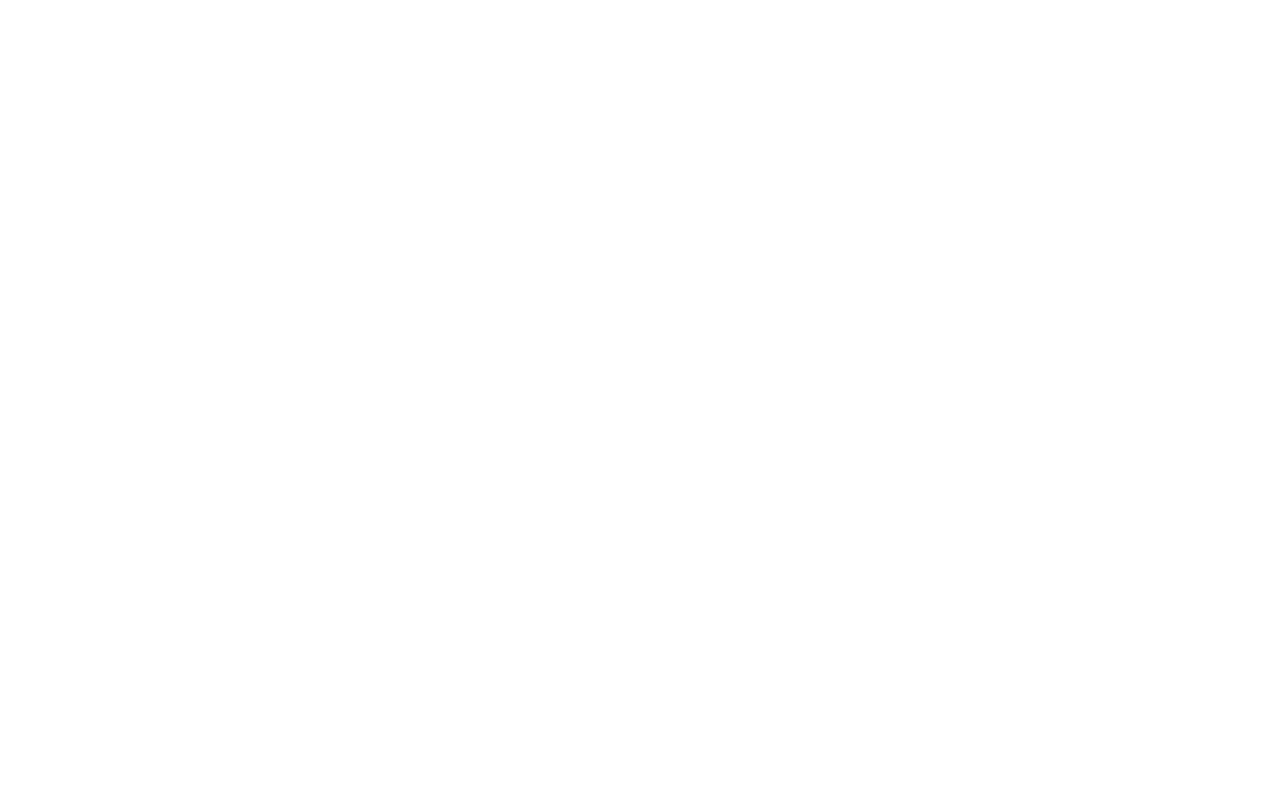
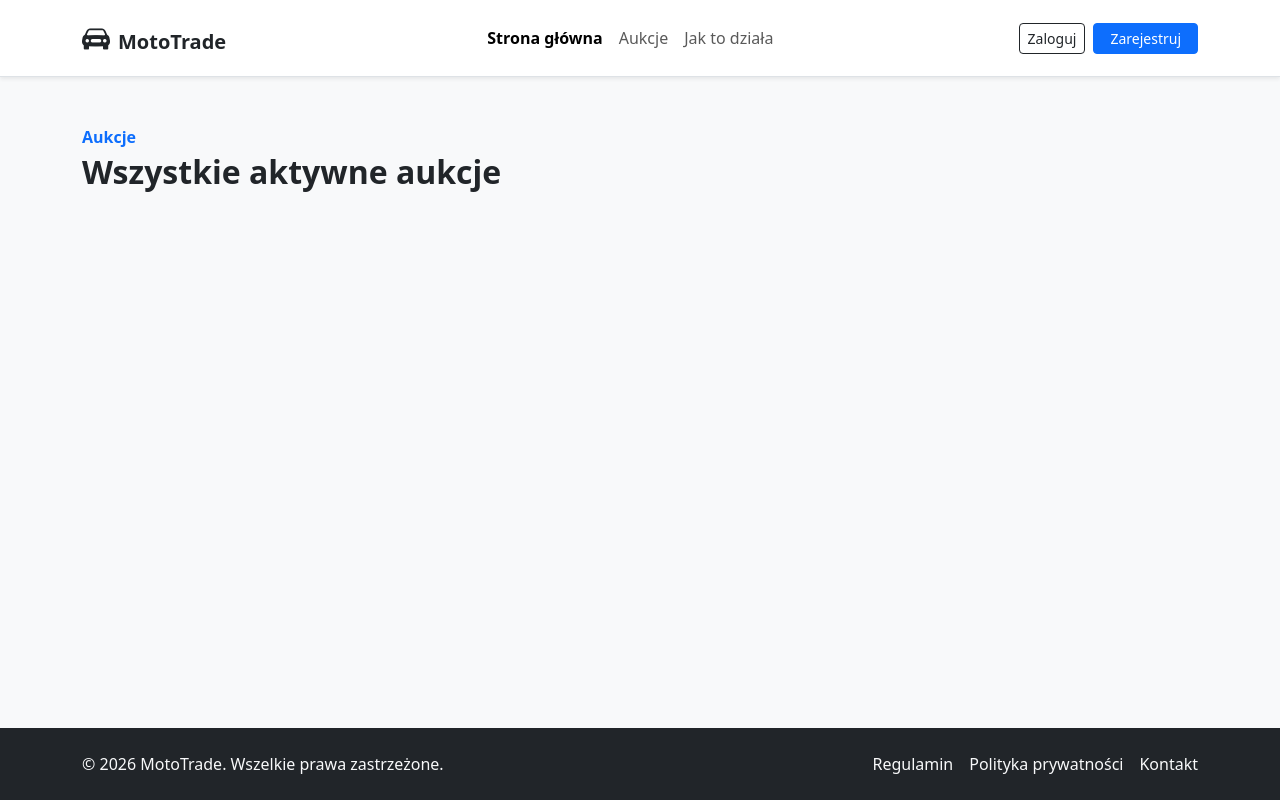
Before and after one commit to Dani3lKaz/Car-Auction-System, a React (Vite) app in the folder frontend/: page /auctions in a window 1280 px wide. Before the commit this address had no page. Built offline with nearby package versions, Linux system fonts and the light colour scheme.

Commit message:
feat: add auction card component

```diff
--- a/frontend/src/App.jsx
+++ b/frontend/src/App.jsx
@@ -3,6 +3,7 @@
 import LoginPage from "./pages/LoginPage";
 import RegisterPage from "./pages/RegisterPage";
 import { AuthProvider } from "./components/AuthContext";
+import AuctionListPage from "./pages/AuctionListPage";
 
 function App() {
   return (
@@ -12,6 +13,7 @@
           <Route path="/" element={<HomePage />} />
           <Route path="/login" element={<LoginPage />} />
           <Route path="/register" element={<RegisterPage />} />
+          <Route path="/auctions" element={<AuctionListPage />} />
         </Routes>
       </AuthProvider>
     </Router>
--- /dev/null
+++ b/frontend/src/components/AuctionCard.jsx
@@ -0,0 +1,39 @@
+import "../styles/auctioncard.css";
+import noCarImage from "../assets/no-car-image.jpeg";
+
+function AuctionCard({ title, image, price, year }) {
+  return (
+    <article className="card border-0 shadow-sm h-100 auction-card">
+
+      <div className="card-img-top auction-card-image bg-light overflow-hidden" style={{ height: '200px' }}>
+        <img
+          src={image || noCarImage}
+          alt={title}
+          className="w-100 h-100 object-fit-cover"
+        />
+      </div>
+
+      <div className="card-body d-flex flex-column">
+        <div className="mb-2">
+          <span className="badge text-bg-secondary">{year || "MotoTrade"}</span>
+        </div>
+
+        <h3 className="h5 fw-semibold mb-3">{title}</h3>
+
+        <p className="text-secondary mb-3 small">
+          Gotowy do licytacji. Sprawdź szczegóły pojazdu.
+        </p>
+
+        <div className="d-flex justify-content-between align-items-center mt-auto">
+          <p className="h5 text-primary mb-0 fw-bold">{price} PLN</p>
+          <button className="btn btn-sm btn-primary">
+            Licytuj
+          </button>
+        </div>
+      </div>
+
+    </article>
+  );
+}
+
+export default AuctionCard;
--- a/frontend/src/components/Footer.jsx
+++ b/frontend/src/components/Footer.jsx
@@ -2,7 +2,7 @@
   return (
     <footer className="bg-dark text-light py-4 mt-4">
       <div className="container d-flex flex-column flex-md-row justify-content-between align-items-center gap-2">
-        <p className="mb-0">&copy; {new Date().getFullYear()} Car Auctions. Wszelkie prawa zastrzeżone.</p>
+        <p className="mb-0">&copy; {new Date().getFullYear()} MotoTrade. Wszelkie prawa zastrzeżone.</p>
         <div className="d-flex gap-3">
           <a className="text-light text-decoration-none" href="#">Regulamin</a>
           <a className="text-light text-decoration-none" href="#">Polityka prywatności</a>
--- a/frontend/src/components/Navbar.jsx
+++ b/frontend/src/components/Navbar.jsx
@@ -34,9 +34,9 @@
               </Link>
             </li>
             <li className="nav-item">
-              <a className="nav-link" href="#featured">
+              <Link className="nav-link" to="/auctions">
                 Aukcje
-              </a>
+              </Link>
             </li>
             <li className="nav-item">
               <a className="nav-link" href="#how-it-works">
--- /dev/null
+++ b/frontend/src/pages/AuctionListPage.jsx
@@ -0,0 +1,39 @@
+import Footer from "../components/Footer";
+import Navbar from "../components/Navbar";
+import AuctionCard from "../components/AuctionCard";
+
+const auctions = [
+  // { title: "Audi RS6", price: 50000, year: 2010 },
+  // { title: "BMW M3", price: 50000, year: 2010 },
+  // { title: "Mercedes-Benz C63 AMG", price: 50000, year: 2010 },
+];
+
+function AuctionListPage() {
+  return (
+    <div className="d-flex flex-column min-vh-100 bg-body-tertiary">
+      <Navbar />
+      <main className="flex-grow-1 py-5">
+        <div className="container">
+          <div className="mb-4">
+            <p className="text-primary fw-semibold mb-1">Aukcje</p>
+            <h2 className="fw-bold mb-0">Wszystkie aktywne aukcje</h2>
+          </div>
+          <div className="row g-4">
+            {auctions.map((auction) => (
+              <div key={auction.title} className="col-md-6 col-xl-4">
+                <AuctionCard
+                  title={auction.title}
+                  price={auction.price}
+                  year={auction.year}
+                />
+              </div>
+            ))}
+          </div>
+        </div>
+      </main>
+      <Footer />
+    </div>
+  );
+}
+
+export default AuctionListPage;
--- /dev/null
+++ b/frontend/src/styles/auctioncard.css
@@ -0,0 +1,13 @@
+.auction-card {
+  transition: transform 0.25s ease, box-shadow 0.25s ease;
+}
+
+.auction-card:hover {
+  transform: translateY(-4px);
+  box-shadow: 0 1rem 2rem rgba(10, 18, 35, 0.15) !important;
+}
+
+.auction-card-image {
+  height: 220px;
+  object-fit: cover;
+}
```
Also changed, not shown: frontend/src/assets/no-car-image.jpeg (added).
